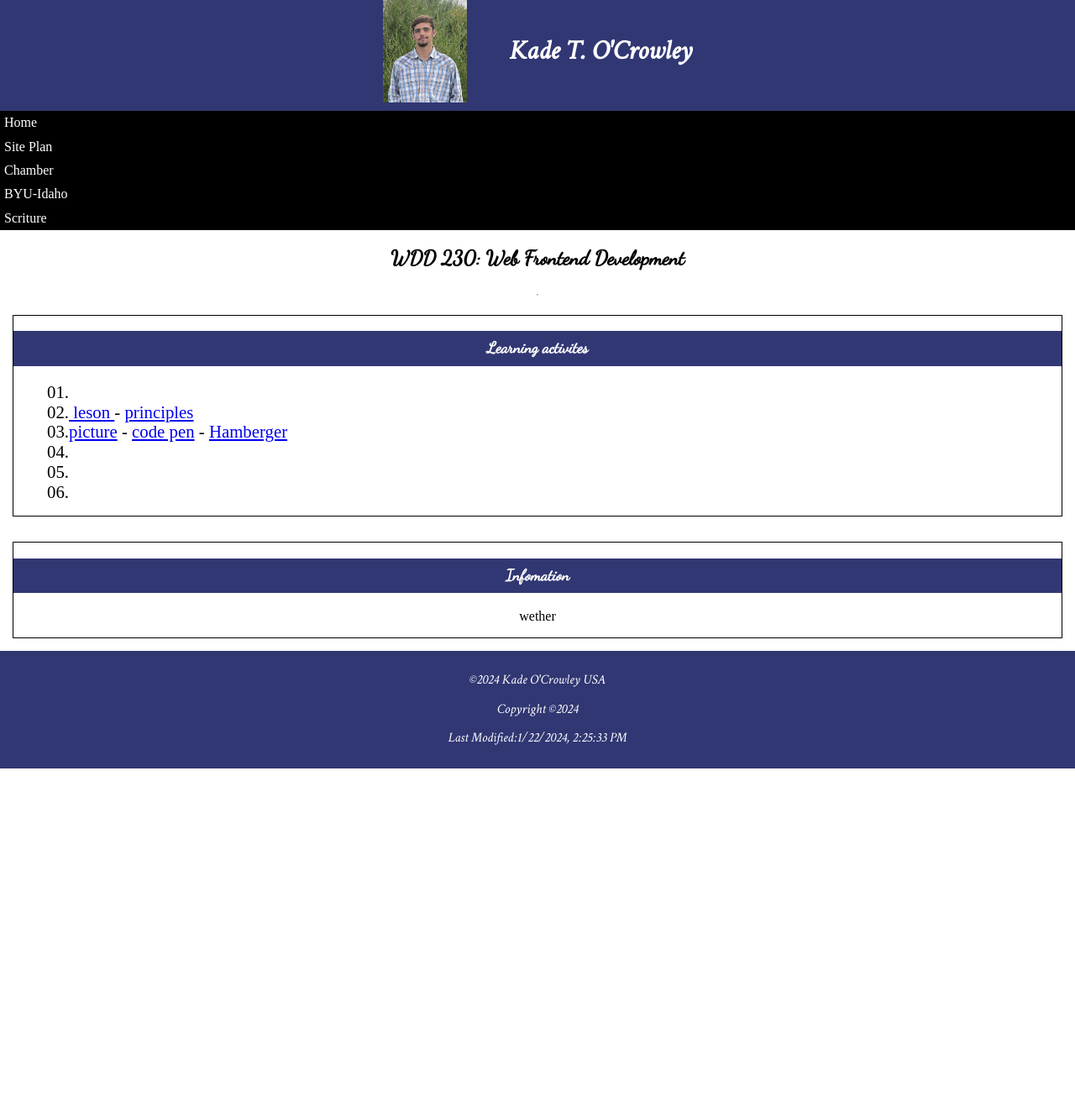
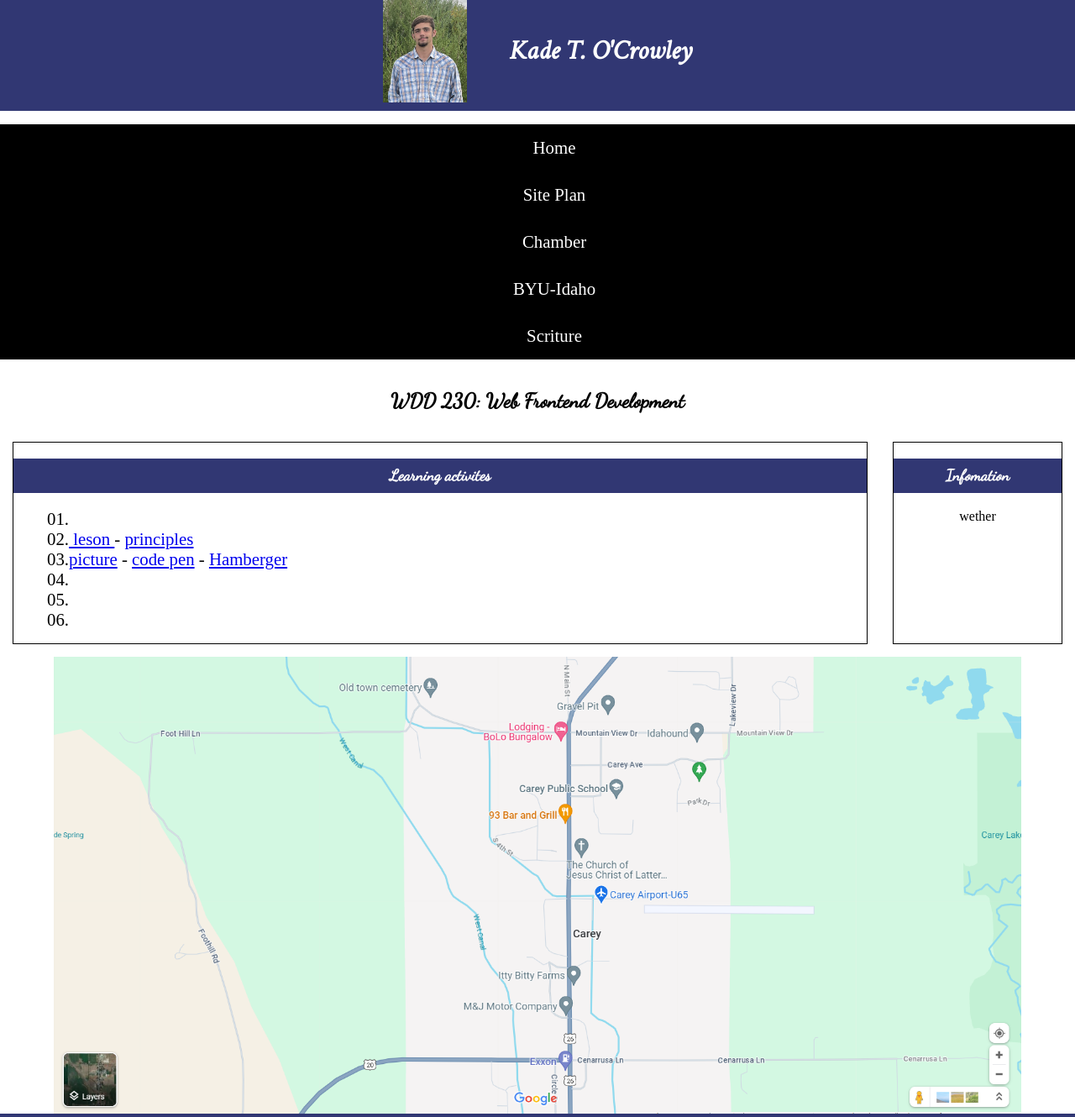
Before and after one commit to tanbeast/wdd230, a plain HTML site: page index.html in a window 1280 px wide. Shown: the top 1330 px of the page at 84% size. Before the commit the page ends 915 px from the top, so only its background shows below. Drawn offline with nearby package versions, Linux system fonts and the light colour scheme.

Commit message:
lesson 3

```diff
--- a/index.html
+++ b/index.html
@@ -23,16 +23,18 @@
         <img src="images/myphoto.jpg" alt="pic of me">
         <h1>Kade T. O'Crowley</h1>
     </header>
-    <nav>
-        <a href="#">Home</a>
-        <a href="lesson03/chamber-site-plan.html">Site Plan</a>
-        <a href="chamber/">Chamber</a>
-        <a href="https://my.byui.edu/ICS/" target="_blank">BYU-Idaho</a>
-        <a href="https://www.churchofjesuschrist.org/study/scriptures/dc-testament/dc/121?lang=eng" target="_blank">Scriture</a>
+    <nav><!--≡-->
+        <button id="menu"></button>
+        <ul class="navigation">
+            <li><a href="#">Home</a></li>
+            <li><a href="lesson03/chamber-site-plan.html">Site Plan</a></li>
+            <li><a href="chamber/">Chamber</a></li>
+            <li><a href="https://my.byui.edu/ICS/" target="_blank">BYU-Idaho</a></li>
+            <li> <a href="https://www.churchofjesuschrist.org/study/scriptures/dc-testament/dc/121?lang=eng" target="_blank">Scriture</a></li>
+        </ul>
     </nav>
     <main>
-        <h2>WDD 230: Web Frontend Development</h2>
-        <hr>
+        <h2 id="title">WDD 230: Web Frontend Development</h2>
         <section id="one" class="card">
             <h3>Learning activites</h3>
             <ul>
@@ -44,11 +46,13 @@
                 <li>06.<a></a></li>
             </ul>
         </section>
-        <section class="card">
+        <section id="two" class="card">
             <h3>Infomation</h3>
             <p>wether</p>
 
         </section>
+        <img id="big" src="images/FireShot Capture 041 - Google Maps - www.google.com.png" alt="pic of hometown">
+        <img id="small" src="images/FireShot Capture 042 - Google Maps - www.google.com.png" alt="pic of hometown">
     </main>
     <footer>
         <p>&copy;2024 Kade O'Crowley USA</p>
--- a/scripts/getdates.js
+++ b/scripts/getdates.js
@@ -11,3 +11,12 @@ document.addEventListener("DOMContentLoaded", function() {
     // Set the last modified date in the second paragraph
     document.getElementById("lastModified").innerText += lastModifiedDate.toLocaleString();
 });
+
+// for nav
+const hamButton = document.querySelector('#menu');
+const navigation = document.querySelector('.navigation');
+
+hamButton.addEventListener('click', () => {
+	navigation.classList.toggle('open');
+	hamButton.classList.toggle('open');
+});
--- a/styles/base.css
+++ b/styles/base.css
@@ -23,17 +23,36 @@ img{
     padding-right: 50px;
     width:100px;
 }
-nav a{
-    display: flex;
-    background-color: black;
-    color: white;
-    text-align: center;
-    text-decoration: none;
-    padding: 5px;
+
+.navigation {
+	display: flex;
+	flex-direction: column;
+	list-style: none;
+	background-color:  black;;
+	color: #fff;
+}
+.navigation li {
+	display: none;
+}
+.navigation li a {
+	display: block;
+	padding: 1rem;
+	text-align: center;
+	text-decoration: none;
+	color: #fff;
+}
+.navigation li a:hover {
+	background-color:  rgb(49, 55, 115);;
+	color: white;
+	font-weight: 700;
 }
 
-nav a:hover{
-    background-color:  rgb(49, 55, 115);
+.open li {
+	display: block;
+	width: 100%;
+}
+.open li a {
+	display: block;
 }
 
 main{
@@ -42,6 +61,15 @@ main{
     margin: 0, auto;
     text-align: center;
 }
+
+#menu::before {
+    content: "☰";
+}
+
+#menu.open::before {
+    content: "X";
+}
+
 
 .card{
     border: solid black 1px;
@@ -62,6 +90,22 @@ li{
     text-align: left;
 }
 
+#big{
+    display: none;
+    grid-column: 1/3;
+    width:90%;
+    padding-left: 5%;
+}
+
+#small{
+
+    grid-column: 1/3;
+    width:90%;
+    padding-left: 5%;
+}
+
+
+
 footer{
     background-color: rgb(49, 55, 115);
     color: white;
@@ -71,17 +115,44 @@ footer{
 }
 
 @media screen and (min-width: 800px){
+
+    nav a:hover{
+        background-color:  rgb(49, 55, 115);
+    }
+    nav a{
+        display: flex;
+        background-color: black;
+        color: white;
+        text-decoration: none;
+        padding: 5px;
+    }
+    .navigation li {
+        display: block;
+    }
     main{
-
         display:grid;
         grid-template-columns: 2fr, 1fr;
+    }
+    #menu {
+        display: none; /* hide hamburger button */
     }
     h2{
         width:100%;
     }
-    #one{
-        grid-column: 1/2;
+    #title{
+        grid-column: 1/3;
+    }
+    #two{
+        grid-column: 2/3;
+        min-width: 200px;
+    }
+    #big{
+        display: block;
+    }
+    #small{
+        display: none;
     }
 
 
+
 }
```
Also changed, not shown: images/FireShot Capture 041 - Google Maps - www.google.com.png (added), images/FireShot Capture 042 - Google Maps - www.google.com.png (added).
